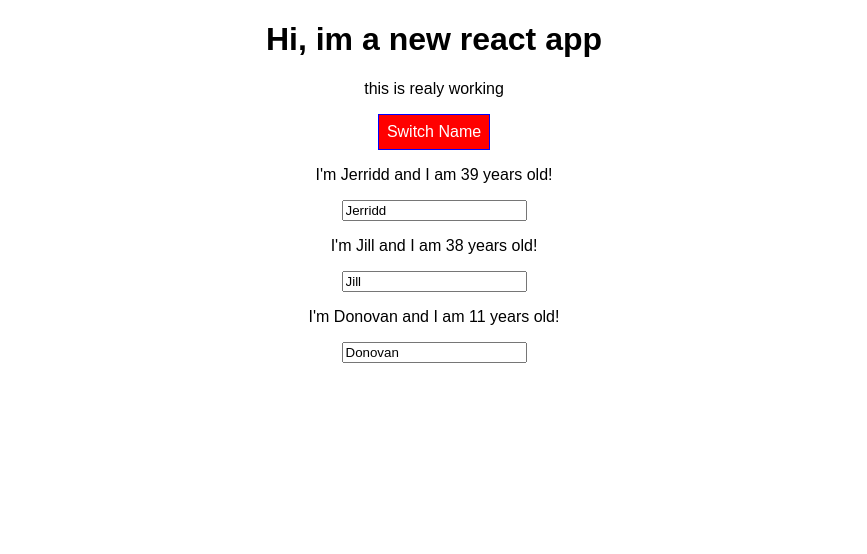
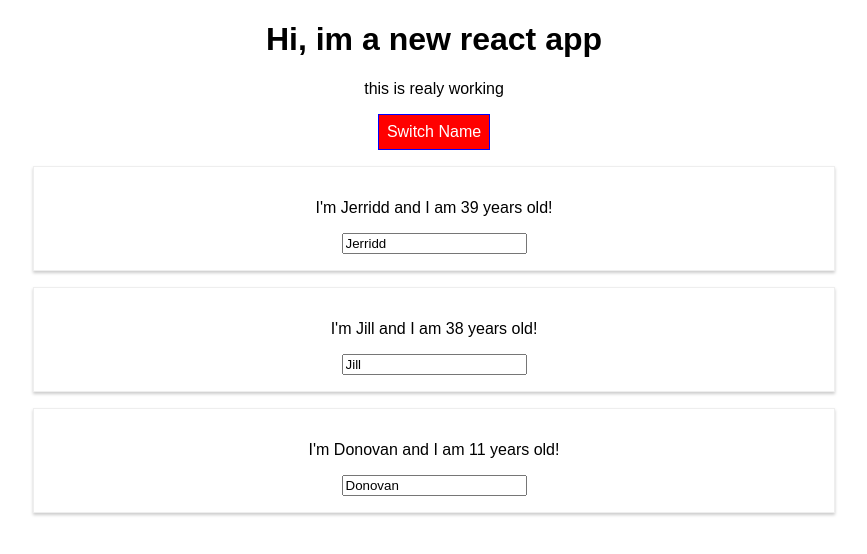
Before and after one commit to TowerGuy2909/reactBurger, a React app in the folder reactpractice/: page / in a window 1280 px wide. Both pictures are taken after a click on the button "Switch Name". Shown: the top 554 px of the page, without its empty margins (206-1073 px from the left). Built offline with nearby package versions, Linux system fonts and the light colour scheme.

Commit message:
importing again with object classes and changed className

```diff
--- a/reactpractice/src/Person/Person.js
+++ b/reactpractice/src/Person/Person.js
@@ -1,11 +1,11 @@
 import React from 'react';
 
 
-import './Person.css'
+import classes from './Person.css'
 
 const person = ( props ) => {
     return (
-        <div className="Person" >
+        <div className={classes.Person} >
             <p onClick={props.click}>I'm {props.name} and I am {props.age} years old!</p>
             <p>{props.children}</p>
             <input type='text' onChange={props.changed} value={props.name} />
```
